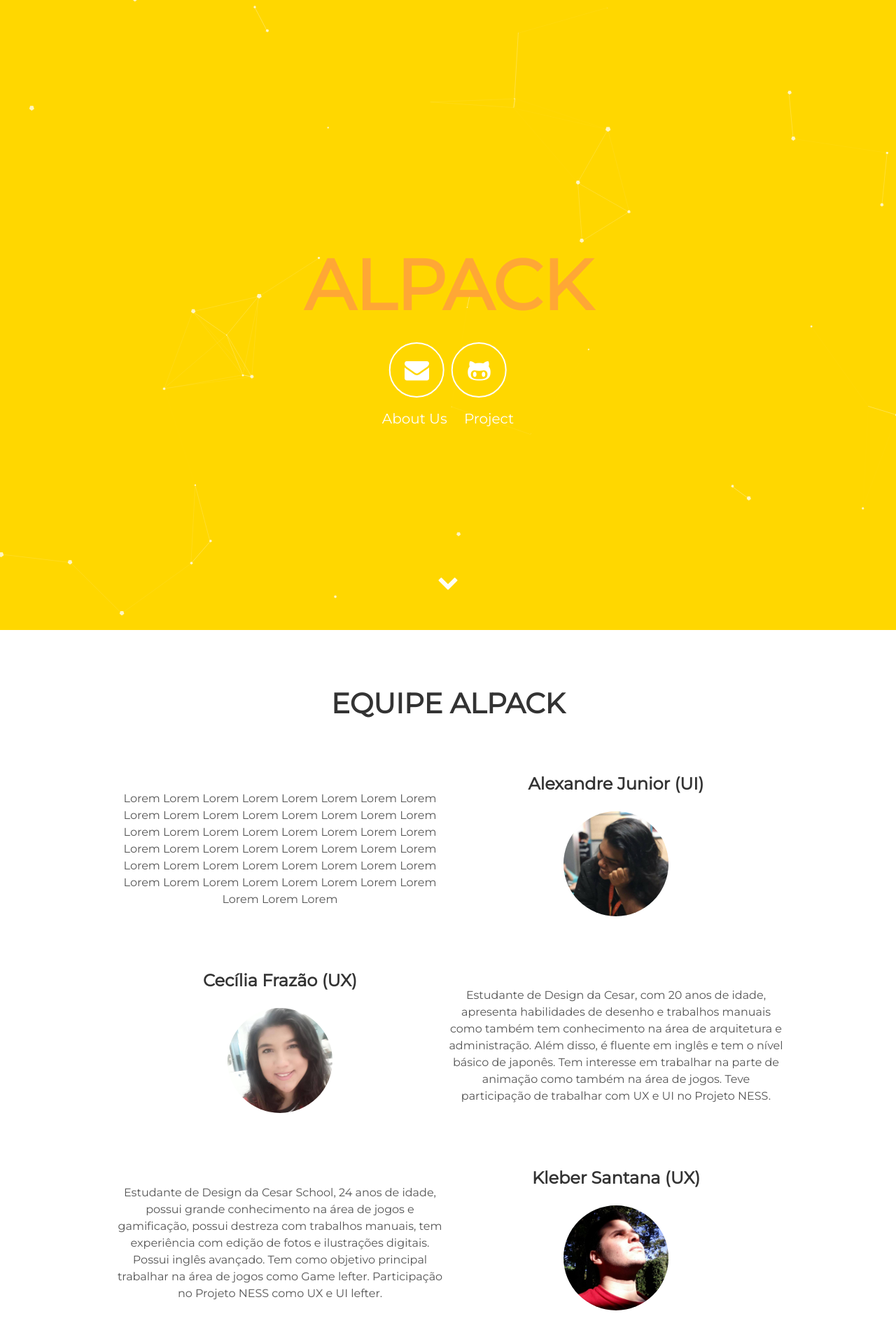
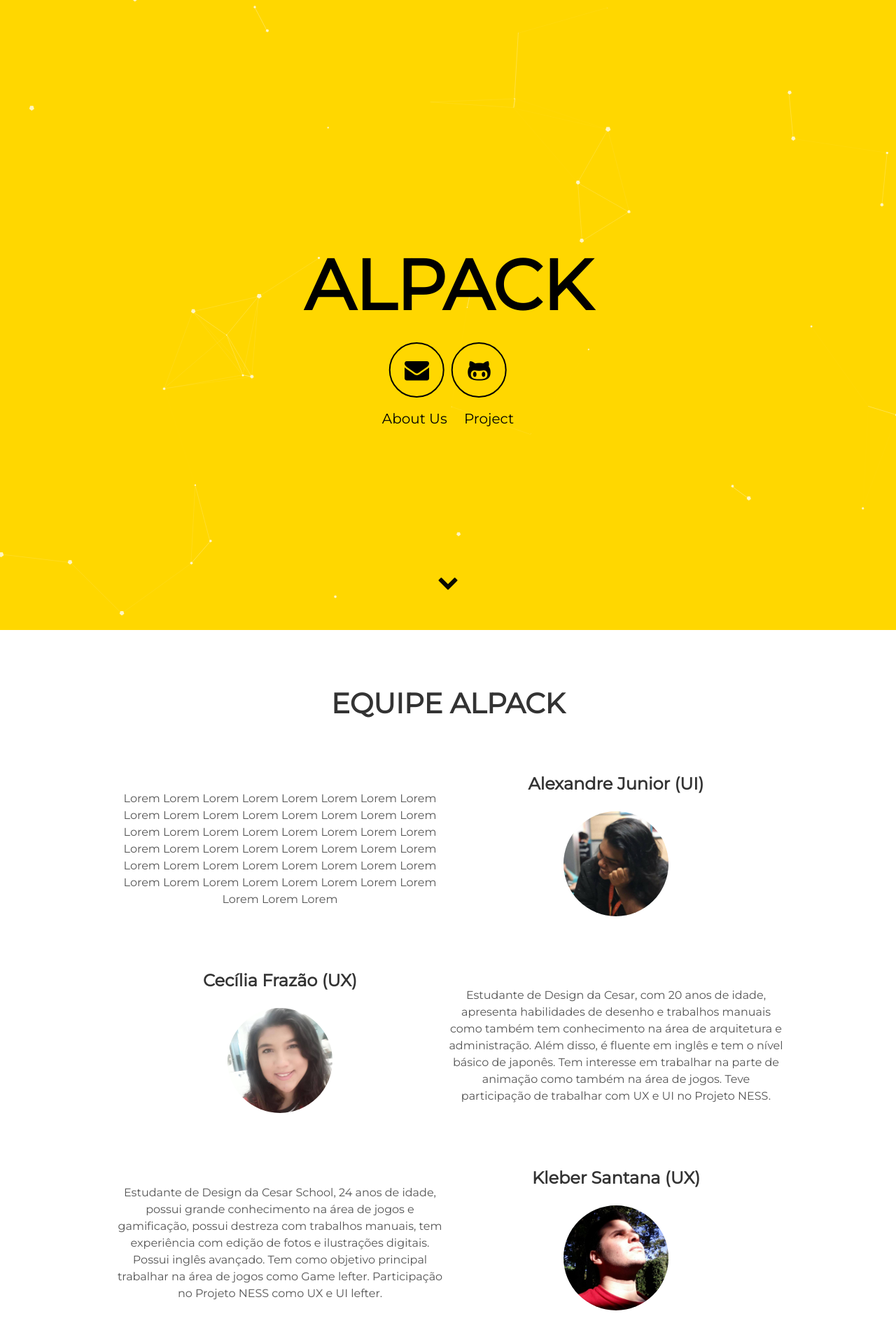
Before and after one commit to ALPACK/ALPACK.github.io, a Jekyll site: the page built from index.html, in a window 1280 px wide. Shown: the top 1920 px of the page at 70% size. Built offline with Jekyll 4.4.1, drawn with Linux system fonts in a browser that asks for light colours.

Commit message:
fix menu color

```diff
--- a/src/styles/_header.scss
+++ b/src/styles/_header.scss
@@ -16,7 +16,7 @@
 .header {
   z-index: 1;
   text-align: center;
-  color:#ffa735;
+  color:#000000;
   position: absolute;
   top: 50%;
   left: 50%;
@@ -27,7 +27,7 @@
     font-size: 50px;
     display: block;
     line-height: 1;
-    color: #ffa735;
+    color: #000000;
     @media only screen and (min-width:$cut){
       margin: 0;
       font-size: 100px;
@@ -48,7 +48,7 @@
 .header-links {
   margin: 10px;
   .link {
-    color: #FFF;
+    color: #000000;
     text-decoration: none;
     font-size: 15px;
     margin: 10px;
@@ -64,18 +64,18 @@
   text-align: center;
   .icon {
     text-align: center;
-    color: #FFF;
+    color: #000000;
     width: 20px;
     height: 20px;
     font-size: 20px;
     padding: 20px;
     margin: 5px;
     border-radius: 50%;
-    border: 2px solid #FFF;
+    border: 2px solid #000000;
     transition: all .7s;
     &:hover {
       color: $main;
-      background: #FFF;
+      background: #000000;
     }
     &:active {
       color: $main;
@@ -90,7 +90,7 @@
 }
 
 .down {
-  color: #FFF;
+  color: #000000;
   position: absolute;
   bottom: 25px;
   width: 100%;
```
Also changed, not shown: assets/css/main.css, 1 other file.
